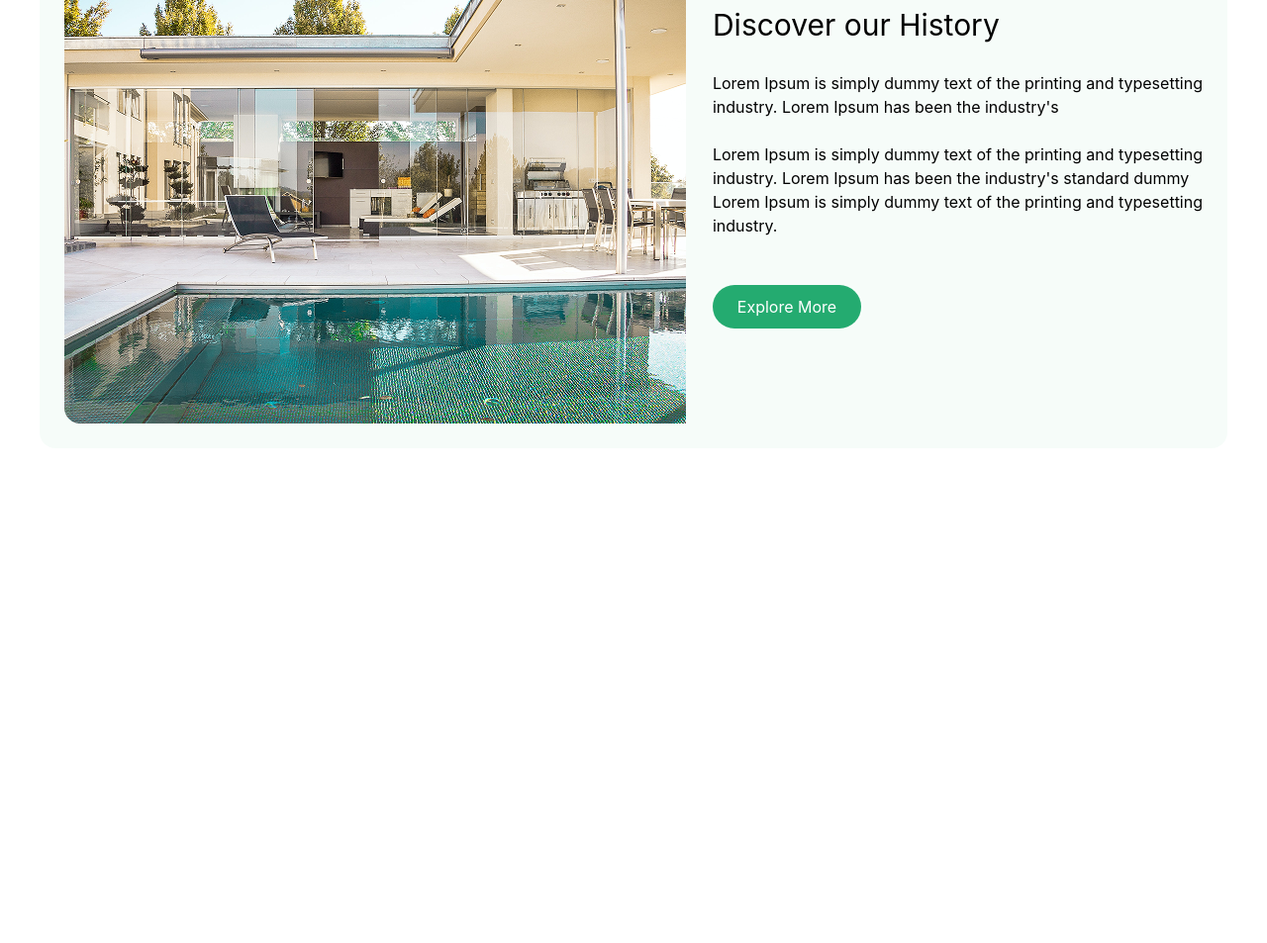
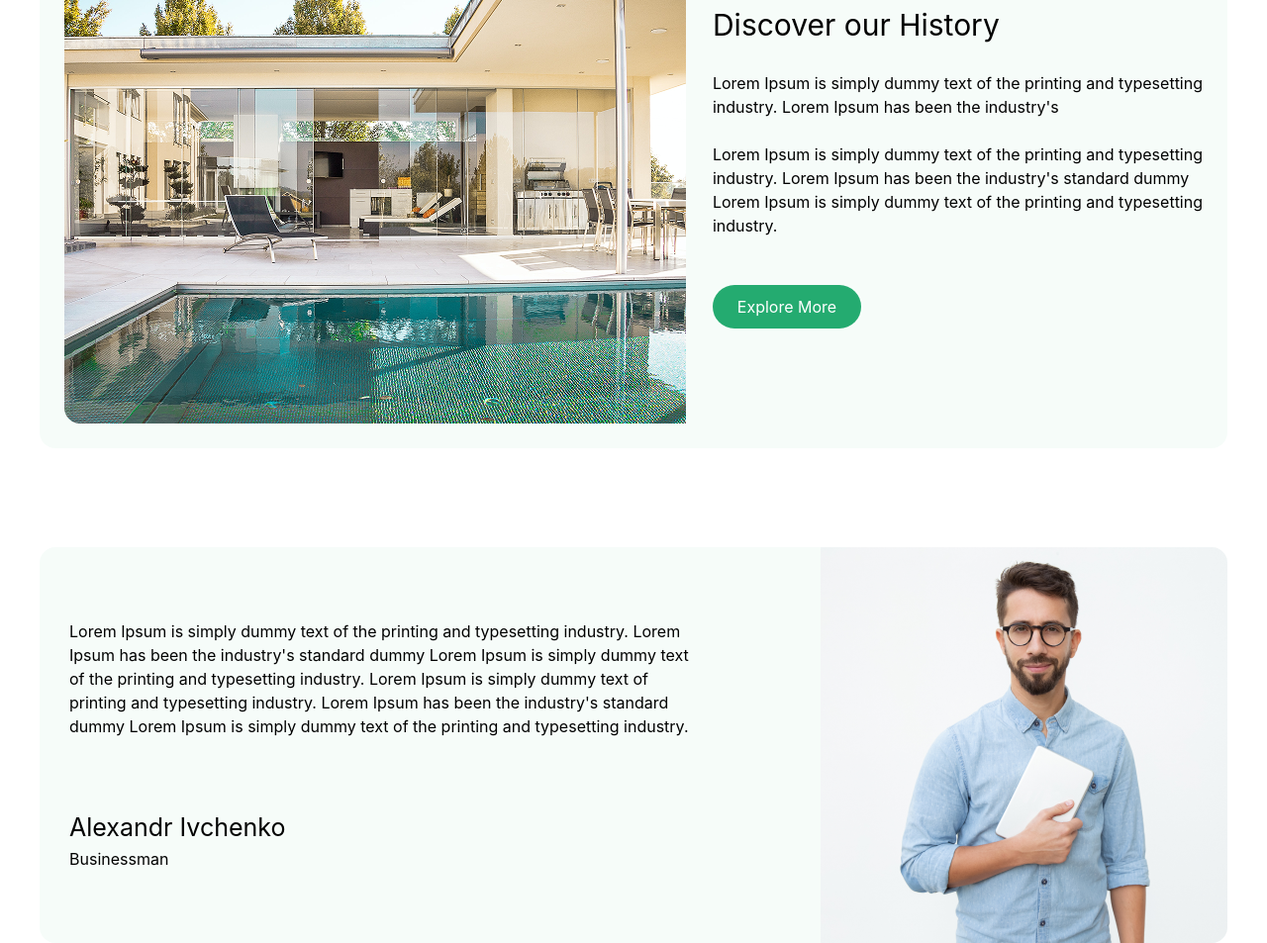
Before and after one commit to nozimnegmatov0010/branch2, a website: page index.html in a window 1280 px wide. Shown: the part 2216-3169 px from the top of the page at 99% size. Before the commit the page ends 2669 px from the top, so only its background shows below. Drawn offline with nearby package versions, Linux system fonts and the light colour scheme; files that its build step writes are made by us from their sources.

Commit message:
section 5

```diff
--- a/index.html
+++ b/index.html
@@ -108,5 +108,16 @@
 
         </div>
     </section>
+    <section  class="flex justify-between items-center pl-[30px] bg-[#24AB700A] rounded-2xl mt-[100px]">
+        <div>
+            <p>Lorem Ipsum is simply dummy text of the printing and typesetting industry. Lorem <br> Ipsum has been the industry's standard dummy Lorem Ipsum is simply dummy text <br> of the printing and typesetting industry. Lorem Ipsum is simply dummy text of  <br> printing and typesetting industry. Lorem Ipsum has been the industry's standard <br> dummy Lorem Ipsum is simply dummy text of the printing and typesetting industry.</p>
+            <br>
+            <br>
+            <br>
+            <h1 class="text-[25px]">Alexandr Ivchenko</h1>
+            <p>Businessman</p>
+        </div>
+        <img src="./src/images/Mask Group (16).png" alt="">
+    </section>
 </body>
 </html>
```
Also changed, not shown: src/images/Mask Group (16).png (added).
